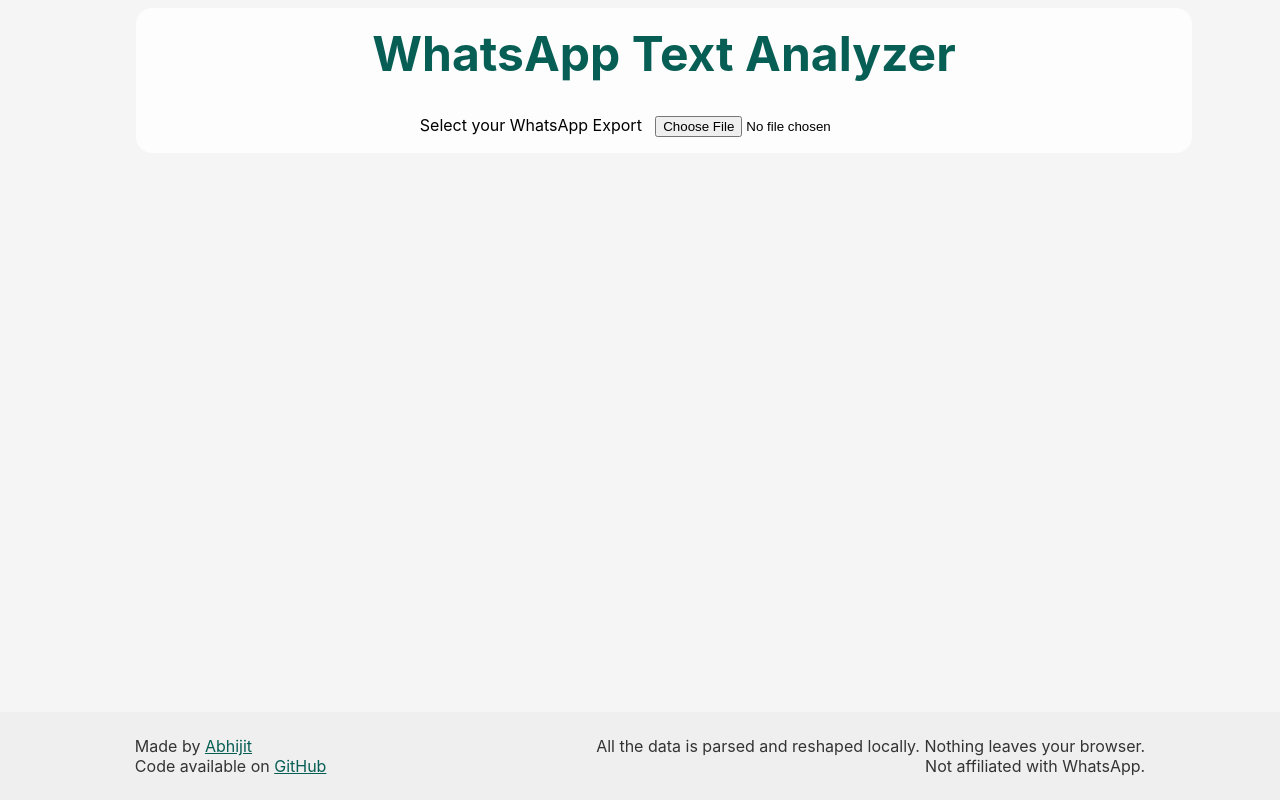
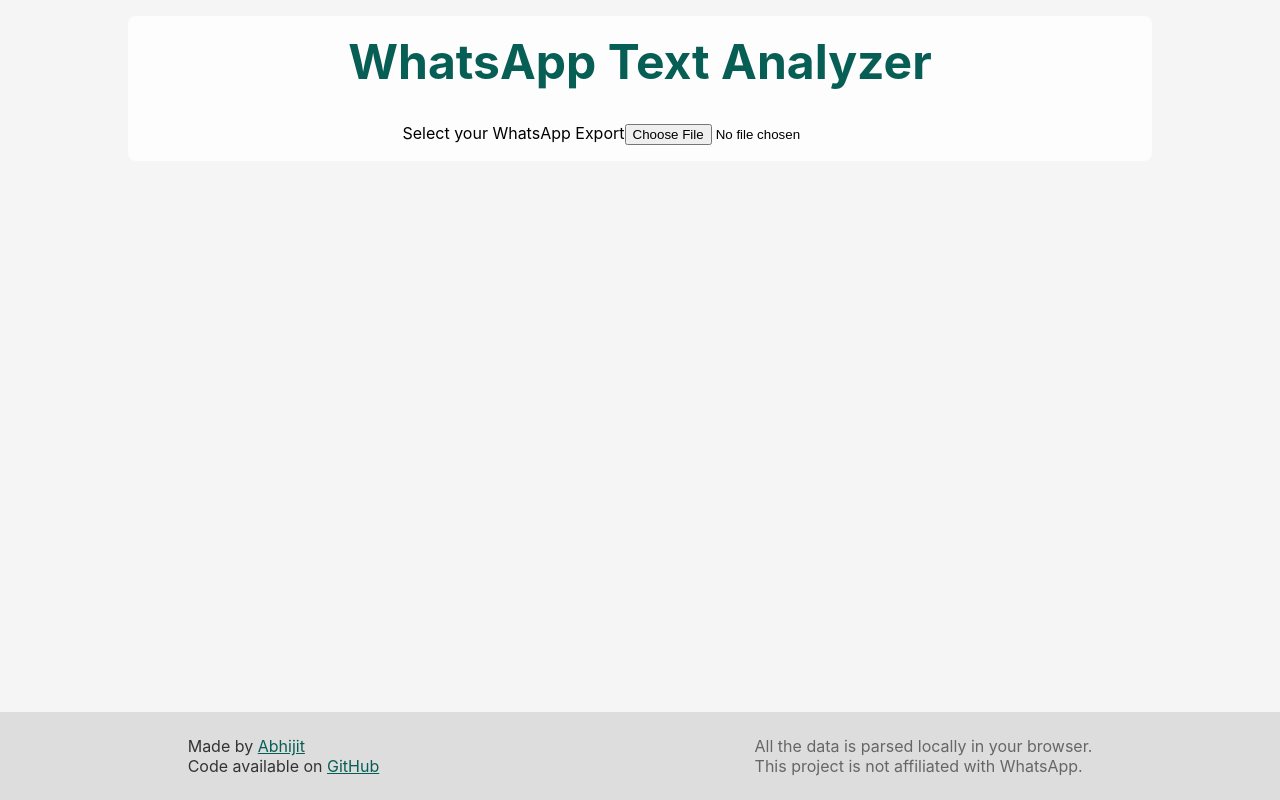
Before and after one commit to abhijit-hota/whatsalysis, a React (Vite) app: page / in a window 1280 px wide. Built offline with nearby package versions, Linux system fonts and the light colour scheme.

Commit message:
fix: UI issues

```diff
--- a/index.html
+++ b/index.html
@@ -4,6 +4,7 @@
 <head>
   <meta charset="UTF-8" />
   <meta name="viewport" content="width=device-width, initial-scale=1.0" />
+  <link rel="stylesheet" href="/src/index.css">
   <link rel="shortcut icon" href="/src/favicon.png" type="image/png">
   <title>WhatsApp Text Analysis</title>
 </head>
@@ -11,15 +12,15 @@
 <body>
   <div id="root"></div>
   <footer id="footer">
-    <span>
+    <span id="credits">
       Made by <a href="https://github.com/abhijit-hota">Abhijit</a>
       <br />
       Code available on <a href="https://github.com/abhijit-hota/whatsalysis">GitHub</a>
     </span>
-    <span style="text-align: right;">
-      All the data is parsed and reshaped locally. Nothing leaves your browser.
+    <span id="meta">
+      All the data is parsed locally in your browser.
       <br />
-      Not affiliated with WhatsApp.
+      This project is not affiliated with WhatsApp.
     </span>
   </footer>
   <script type="module" src="/src/main.jsx"></script>
--- a/src/index.css
+++ b/src/index.css
@@ -1,44 +1,54 @@
 body {
 	margin: 0;
+	min-height: 100vh;
 	font-family: -apple-system, BlinkMacSystemFont, "Segoe UI", "Roboto", "Oxygen", "Ubuntu", "Cantarell", "Fira Sans",
 		"Droid Sans", "Helvetica Neue", sans-serif;
 	-webkit-font-smoothing: antialiased;
 	-moz-osx-font-smoothing: grayscale;
 	background-color: whitesmoke;
 	display: flex;
-	justify-content: center;
+	flex-direction: column;
+	justify-content: space-between;
+	align-items: center;
+}
+#root {
+	width: 90%;
+	padding-bottom: 2em;
+}
+@media (min-width: 768px) {
+	#root {
+		width: 80vw;
+	}
 }
 h1 {
 	margin-top: 0;
 }
-input {
-	margin-left: 1em;
-}
-.count {
-	display: flex;
-	justify-content: space-between;
+#footer {
 	width: 100%;
-}
-.count:hover {
-	background: #efefef;
-}
-#footer {
-	position: absolute;
 	bottom: 0;
 	padding: 1.5em 0;
 	display: flex;
 	flex-direction: column;
 	justify-content: center;
-	color: #333333;
-	width: 100%;
-	background: #efefef;
+	color: #333;
+	background: #ddd;
+	text-align: center;
 }
 #footer a {
 	color: #075e54;
 }
+
+#meta {
+	margin-top: 1em;
+	color: #666;
+}
 @media (min-width: 768px) {
 	#footer {
+		text-align: unset;
 		justify-content: space-around;
 		flex-direction: row;
 	}
+	#meta {
+		margin-top: 0;
+	}
 }
--- a/src/main.jsx
+++ b/src/main.jsx
@@ -1,6 +1,5 @@
 import React from "react";
 import ReactDOM from "react-dom";
-import "./index.css";
 import App from "./ui/App";
 
 ReactDOM.render(
--- a/src/ui/App.jsx
+++ b/src/ui/App.jsx
@@ -1,7 +1,7 @@
 import { defaults } from "chart.js";
 import React, { useState } from "react";
 import { parseText, getCountData, getAllValidWords, getSortedWordCount } from "../core";
-import { Box, VizContainer, AppContainer, Heading } from "./commonents/Box";
+import { Box, VizContainer, Heading, ListItem } from "./commonents";
 import SenderWisePieChart from "./SenderWisePieChart";
 import TimeWiseBarChart from "./TimeWiseBarChart";
 
@@ -40,7 +40,7 @@
 		reader.readAsText(textFile);
 	};
 	return (
-		<AppContainer>
+		<>
 			<Box style={{ textAlign: "center" }}>
 				<Heading style={{ fontSize: "3em" }}>WhatsApp Text Analyzer</Heading>
 				<label htmlFor="text-data">Select your WhatsApp Export</label>
@@ -58,10 +58,10 @@
 						<Box>
 							<Heading>Most Used Words</Heading>
 							{wordsCount.slice(0, 20).map(([word, count]) => (
-								<div className="count" key={word}>
-									<strong>{word}</strong>
+								<ListItem key={word}>
+									<b>{word}</b>
 									<span>{count}</span>
-								</div>
+								</ListItem>
 							))}
 						</Box>
 						<Box>
@@ -70,16 +70,16 @@
 								.filter(({ type }) => type === "subjectChange")
 								.slice(-20)
 								.map(({ changer, from, to }) => (
-									<div className="count" key={changer + from + to}>
-										<strong>{changer}</strong>
+									<ListItem key={changer + from + to}>
+										<b>{changer}</b>
 										<span>{to}</span>
-									</div>
+									</ListItem>
 								))}
 						</Box>
 					</>
 				)}
 			</VizContainer>
-		</AppContainer>
+		</>
 	);
 }
 
--- /dev/null
+++ b/src/ui/commonents.jsx
@@ -0,0 +1,37 @@
+import styled, { css } from "styled-components";
+
+export const Heading = styled.h1`
+	color: #075e54;
+`;
+
+export const Box = styled.div`
+	background-color: #fdfdfd;
+	border-radius: 0.5em;
+	width: 100%;
+	margin: 1em 0;
+	padding: 1em 0;
+`;
+
+export const VizContainer = styled.div`
+	--gap: 1em;
+	display: flex;
+	flex-wrap: wrap;
+	justify-content: space-between;
+	margin: calc(-1 * var(--gap)) 0 0 calc(-1 * var(--gap));
+	width: calc(100% + var(--gap));
+	& > div {
+		padding: 1em;
+		flex: 1 1 400px;
+		margin: var(--gap) 0 0 var(--gap);
+	}
+`;
+
+export const ListItem = styled.div`
+	display: flex;
+	justify-content: space-between;
+	width: 100%;
+	padding: 0.25em;
+	&:hover {
+		background: #efefef;
+	}
+`;
--- a/src/ui/commonents/Box.jsx
+++ /dev/null
@@ -1,30 +0,0 @@
-import styled, { css } from "styled-components";
-
-export const Heading = styled.h1`
-	color: #075e54;
-`;
-
-export const AppContainer = styled.div`
-	width: 99vw;
-	@media (min-width: 768px) {
-		width: 80vw;
-	}
-`;
-
-export const Box = styled.div`
-	background-color: #fdfdfd;
-	border-radius: 1em;
-	width: 100%;
-	margin: 0.5em;
-	padding: 1em;
-`;
-
-export const VizContainer = styled.div`
-	display: flex;
-	width: 100%;
-	flex-wrap: wrap;
-	justify-content: space-between;
-	& > div {
-		flex: 1 1 400px;
-	}
-`;
```
